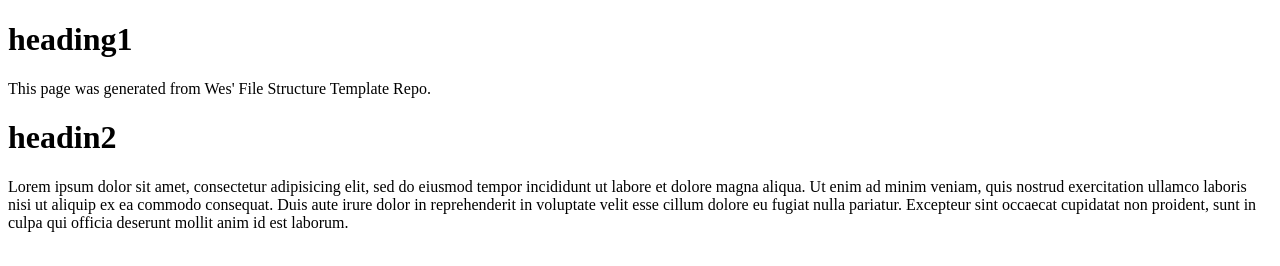
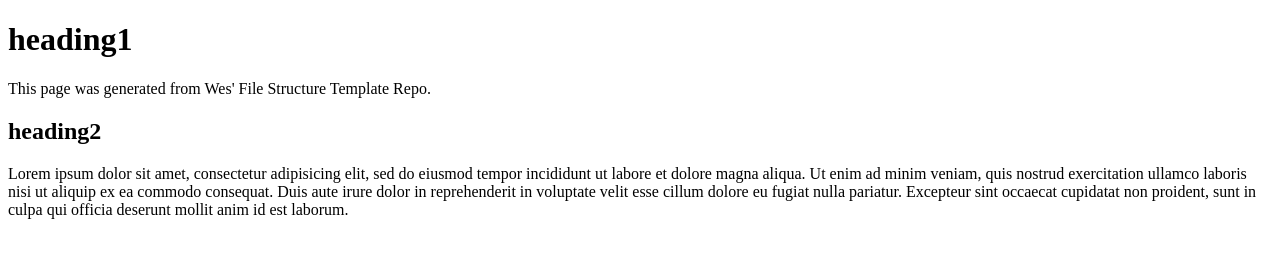
Before and after one commit to ejr25/art101, a plain HTML site: page index.html in a window 1280 px wide. Drawn offline with Linux system fonts and the light colour scheme.

Commit message:
change 6
fixed lecture heading stuff

```diff
--- a/index.html
+++ b/index.html
@@ -8,7 +8,8 @@
 	<main>
 		<h1>heading1</h1>
 		<p>This page was generated from Wes' File Structure Template Repo.</p>
-		<h1>headin2</h1>
+
+		<h2>heading2</h2>
 		<p>Lorem ipsum dolor sit amet, consectetur adipisicing elit, sed do eiusmod tempor incididunt ut labore et dolore magna aliqua. Ut enim ad minim veniam, quis nostrud exercitation ullamco laboris nisi ut aliquip ex ea commodo consequat. Duis aute irure dolor in reprehenderit in voluptate velit esse cillum dolore eu fugiat nulla pariatur. Excepteur sint occaecat cupidatat non proident, sunt in culpa qui officia deserunt mollit anim id est laborum.</p>
 	</main>
 
```
